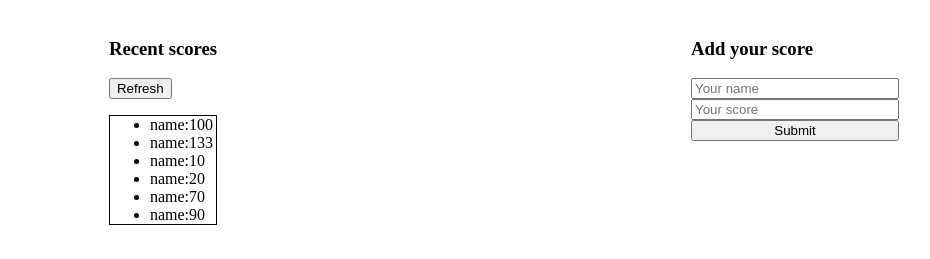
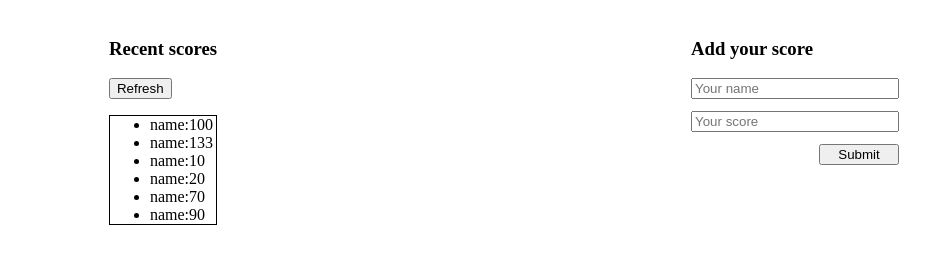
Before and after one commit to Richez003/leaderboard-app, a website built with webpack: page src/index.html in a window 1280 px wide. Shown: the part 61-320 px from the top of the page, without its empty margins (136-1066 px from the left). Built offline with nearby package versions, Linux system fonts and the light colour scheme.

Commit message:
Add margin-left and margin-top, add class and aligned text to center.

```diff
--- a/src/index.html
+++ b/src/index.html
@@ -29,7 +29,7 @@
     <form id="form" action="">
         <input id="name" type="text" placeholder="Your name">
         <input id="score" type="number" placeholder="Your score">
-        <button type="submit">Submit</button>
+        <button class="submit" type="submit">Submit</button>
     </form>
 </div>
 
--- a/src/style.css
+++ b/src/style.css
@@ -25,4 +25,12 @@
 #name {
     width: 200px;
     color: black;
+    margin-bottom: 12px;
 }
+
+.submit {
+margin-top: 12px;
+    width: 80px;
+    text-align: center;
+    margin-left: 8rem;
+}
```
